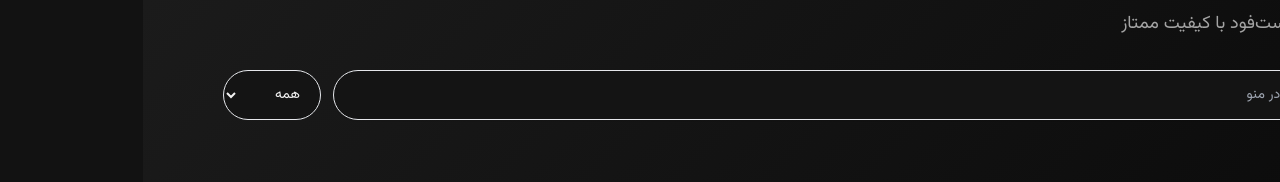
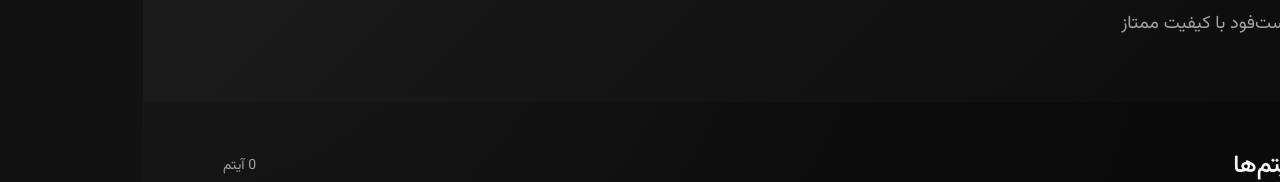
Before and after one commit to luckasgh9170/foodo, a Next.js app: page / in a window 1280 px wide. Shown: the part 167-349 px from the top of the page. Built offline with nearby package versions, Linux system fonts and the light colour scheme; no server answers; the database is empty.

Commit message:
Remove search UI and make day theme fully white

```diff
--- a/src/components/menu/MenuClient.tsx
+++ b/src/components/menu/MenuClient.tsx
@@ -29,11 +29,7 @@ export const MenuClient = ({
   const socket = useSocket();
   const [categories, setCategories] = useState<Category[]>(initialCategories);
   const [products, setProducts] = useState<Product[]>(initialProducts);
-  const [query, setQuery] = useState("");
   const [activeCategory, setActiveCategory] = useState<string>("all");
-  const [availability, setAvailability] = useState<"all" | "available" | "out">(
-    "all"
-  );
 
   useEffect(() => {
     if (settings?.primaryColor) {
@@ -128,16 +124,10 @@ export const MenuClient = ({
       .filter((item) => {
         const matchesCategory =
           activeCategory === "all" || item.categoryId === activeCategory;
-        const matchesQuery =
-          productTitle(item, lang).toLowerCase().includes(query.toLowerCase()) ||
-          productDesc(item, lang).toLowerCase().includes(query.toLowerCase());
-        const matchesAvailability =
-          availability === "all" ||
-          (availability === "available" ? item.isAvailable : !item.isAvailable);
-        return matchesCategory && matchesQuery && matchesAvailability;
+        return matchesCategory;
       })
       .sort((a, b) => a.sortOrder - b.sortOrder);
-  }, [products, activeCategory, query, availability, lang]);
+  }, [products, activeCategory]);
 
   const heroSubtitle =
     lang === "fa"
@@ -155,31 +145,6 @@ export const MenuClient = ({
           >
             <p className="text-sm font-semibold uppercase text-muted">FOODO</p>
             <p className="mt-4 text-lg text-muted">{heroSubtitle}</p>
-            <div className="mt-8 flex flex-col gap-3 sm:flex-row">
-              <input
-                value={query}
-                onChange={(event) => setQuery(event.target.value)}
-                placeholder={lang === "fa" ? "جستجو در منو" : "Search menu"}
-                className="w-full rounded-full border border-brand/30 bg-card px-4 py-3 text-sm text-ink shadow-sm focus:outline-none focus:ring-2 focus:ring-brand/30"
-              />
-              <select
-                value={availability}
-                onChange={(event) =>
-                  setAvailability(event.target.value as "all" | "available" | "out")
-                }
-                className="rounded-full border border-brand/30 bg-card px-4 py-3 text-sm text-ink"
-              >
-                <option value="all">
-                  {lang === "fa" ? "همه" : "All"}
-                </option>
-                <option value="available">
-                  {lang === "fa" ? "موجود" : "Available"}
-                </option>
-                <option value="out">
-                  {lang === "fa" ? "ناموجود" : "Out of stock"}
-                </option>
-              </select>
-            </div>
           </motion.div>
         </div>
       </section>
--- a/src/styles/globals.css
+++ b/src/styles/globals.css
@@ -24,7 +24,7 @@ html[data-theme="day"] {
   --color-ink: #1a1a1a;
   --color-muted: #555555;
   --color-surface: #ffffff;
-  --color-surface-hi: #fff5ea;
+  --color-surface-hi: #ffffff;
   --color-surface-low: #ffffff;
   --color-card: #ffffff;
   color-scheme: light;
```
Also changed, not shown: 3 other files (tests, documents, lock files or other folders).
